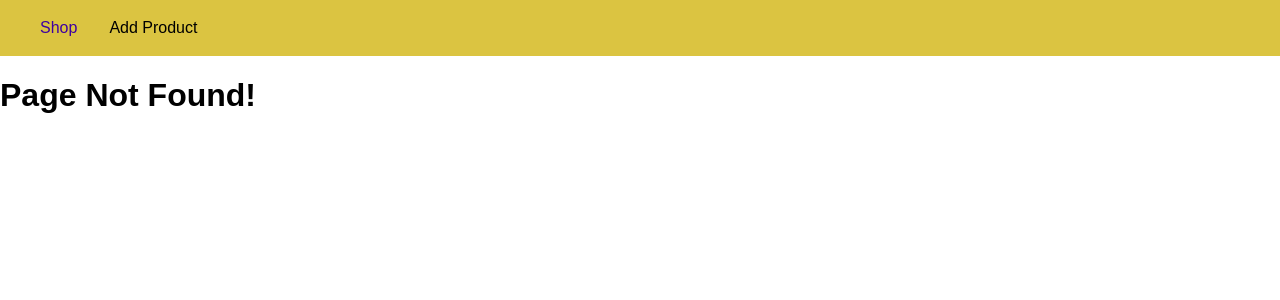
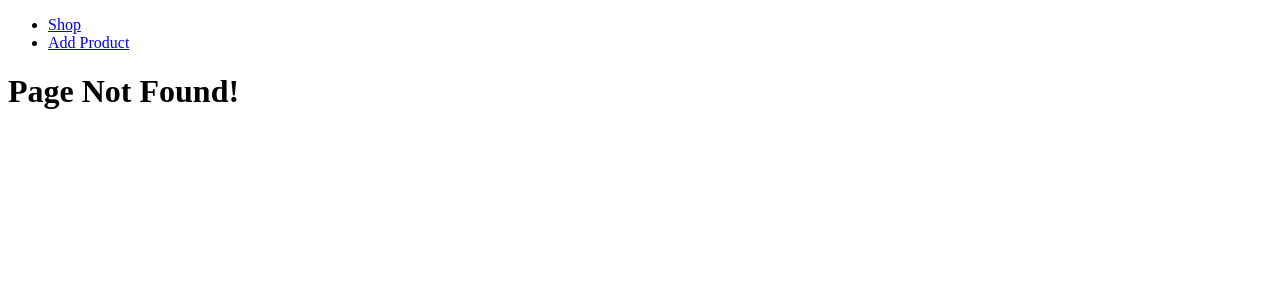
Before and after one commit to MustafaSalahaldeen/NodeJSTest, a Node server app: page /admin/add-product in a window 1280 px wide; the page is wider, and only the part inside the window is pictured. Shown: the top 300 px of that part. Run offline with Node 20, Linux system fonts and the light colour scheme.

Commit message:
Save some changes

```diff
--- a/views/page-not-found.html
+++ b/views/page-not-found.html
@@ -6,53 +6,6 @@
     <meta name="viewport" content="width=device-width, initial-scale=1.0">
     <meta http-equiv="X-UA-Compatible" content="ie=edge">
     <title>Page Not Found</title>
-    <style>
-        body {
-            padding: 0;
-            margin: 0;
-            font-family: sans-serif;
-        }
-
-        main {
-            padding: 1rem;
-        }
-
-        .main-header {
-            width: 100%;
-            height: 3.5rem;
-            background-color: #dbc441;
-            padding: 0 1.5rem;
-        }
-
-        .main-header__nav {
-            height: 100%;
-            display: flex;
-            align-items: center;
-        }
-
-        .main-header__item-list {
-            list-style: none;
-            margin: 0;
-            padding: 0;
-            display: flex;
-        }
-
-        .main-header__item {
-            margin: 0 1rem;
-            padding: 0;
-        }
-
-        .main-header__item a {
-            text-decoration: none;
-            color: black;
-        }
-
-        .main-header__item a:hover,
-        .main-header__item a:active,
-        .main-header__item a.active {
-            color: #3e00a1;
-        }
-    </style>
 </head>
 
 <body>
```
